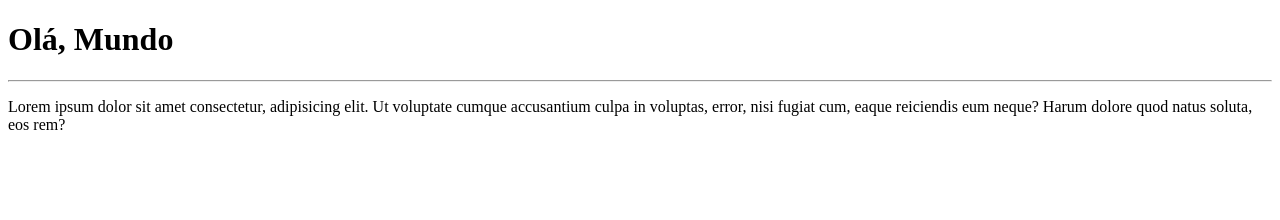
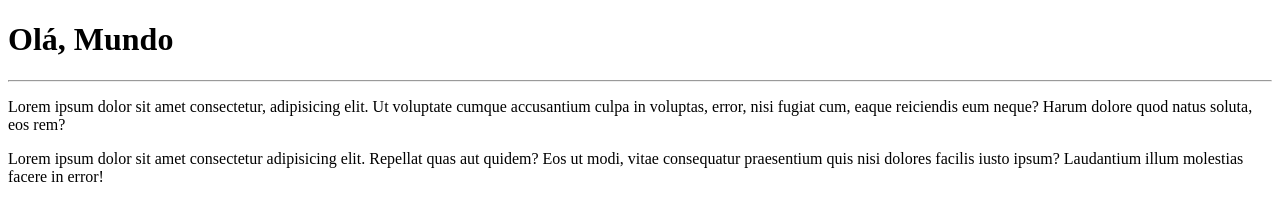
Before and after one commit to thesamu1l/Ola-Mundo, a plain HTML site: page site-exemplo/index.html in a window 1280 px wide. Drawn offline with Linux system fonts and the light colour scheme.

Commit message:
novo paragrafo

```diff
--- a/site-exemplo/index.html
+++ b/site-exemplo/index.html
@@ -10,5 +10,7 @@
     <hr>
     <p>Lorem ipsum dolor sit amet consectetur, adipisicing elit. Ut voluptate cumque accusantium culpa in voluptas, error, nisi fugiat cum, eaque reiciendis eum neque? Harum dolore quod natus soluta, eos rem?</p>
 
+    <p>Lorem ipsum dolor sit amet consectetur adipisicing elit. Repellat quas aut quidem? Eos ut modi, vitae consequatur praesentium quis nisi dolores facilis iusto ipsum? Laudantium illum molestias facere in error!</p>
+
 </body>
 </html>
```
